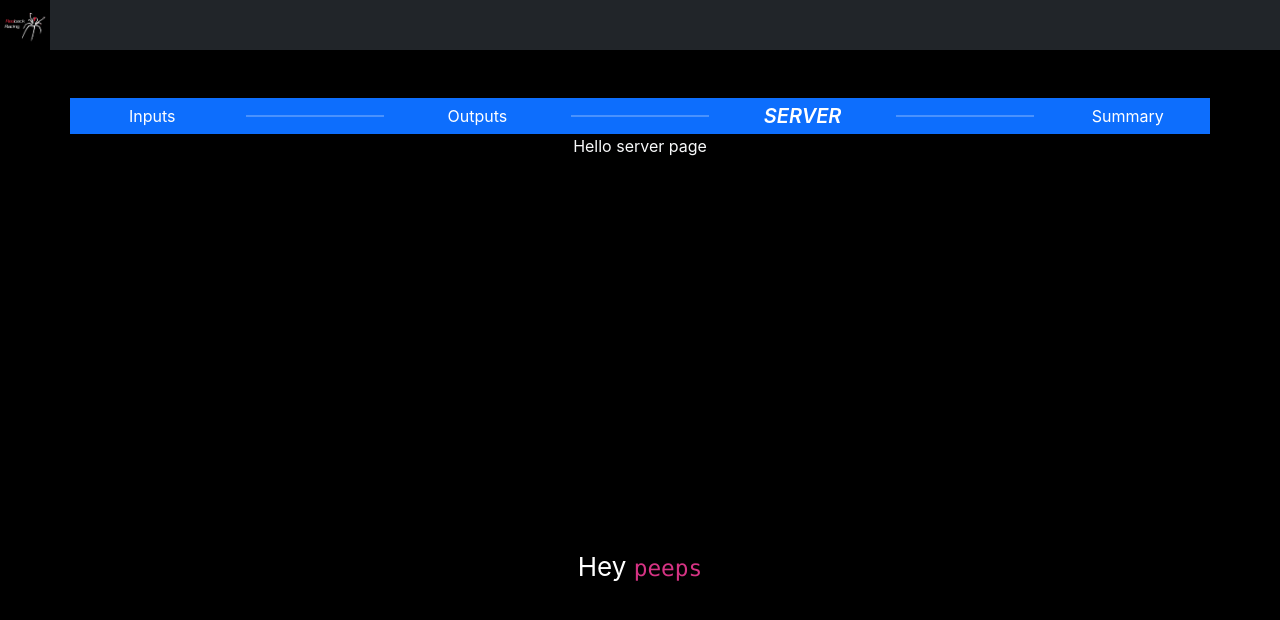
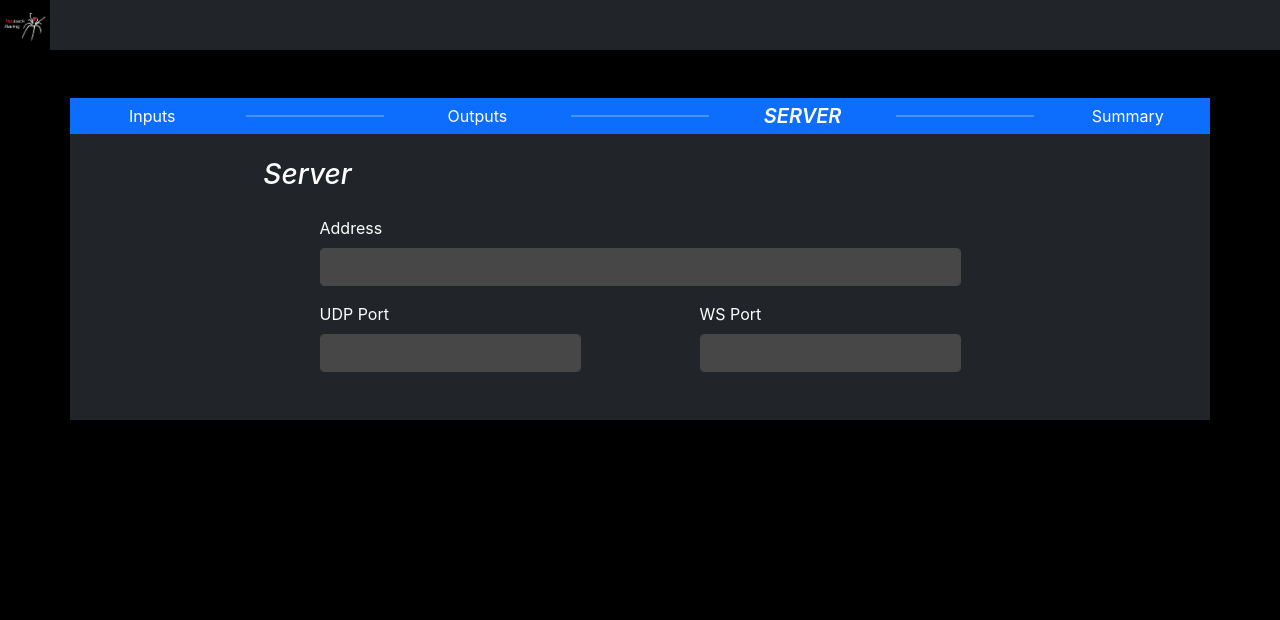
Before and after one commit to GuAiden/rb-nmp-ucf, a React (Create React App) app in the folder client/: page / in a window 1280 px wide. Both pictures are taken after a click on the link "Server". Shown: the top 620 px of the page. Built offline with nearby package versions, Linux system fonts and the light colour scheme.

Commit message:
Write server component page and state handler functions

```diff
--- a/client/src/App.tsx
+++ b/client/src/App.tsx
@@ -7,11 +7,6 @@ const App: React.FC = () => (
   <div className="App">
     <Navbar />
     <Forms />
-    <header className="App-header">
-      <p>
-        Hey <code>peeps</code>
-      </p>
-    </header>
   </div>
 );
 
--- /dev/null
+++ b/client/src/components/Forms/ServerForm/index.css
@@ -0,0 +1,18 @@
+.text-input-wrapper {
+    background-color: rgb(71, 71, 71);
+    border-color: rgb(71, 71, 71);
+    color: white;
+}
+
+.form-label-text {
+    color: white;
+    display: flex;
+    justify-content: left;
+    align-items: flex-start;
+    font-size:medium;
+}
+
+.server-header {
+    font-style: italic;
+    color: white;
+}
--- a/client/src/components/Forms/ServerForm/index.tsx
+++ b/client/src/components/Forms/ServerForm/index.tsx
@@ -1,10 +1,86 @@
 import React from 'react';
-import { Container } from 'react-bootstrap';
+import { Container, Row, Col, Form, FormControl } from 'react-bootstrap';
+import { ServerInput } from '../Input_Types';
+import './index.css';
 
-const ServerForm: React.FunctionComponent = () => (
-  <Container>
-    <p className="text-light">Hello server page</p>
-  </Container>
-);
+type ServerFormProps = {
+  onServerChange: (inputServer: ServerInput) => void;
+  server: ServerInput;
+};
+
+const ServerForm: React.FunctionComponent<ServerFormProps> = ({
+  onServerChange,
+  server,
+}: ServerFormProps) => {
+  const handleAddressChange = (
+    e: Parameters<
+      NonNullable<React.ComponentProps<typeof FormControl>['onChange']>
+    >[0],
+  ): void => {
+    onServerChange({ ...server, address: e.currentTarget.value as string });
+  };
+
+  const handleUDPChange = (
+    e: Parameters<
+      NonNullable<React.ComponentProps<typeof FormControl>['onChange']>
+    >[0],
+  ): void => {
+    onServerChange({ ...server, port: parseInt(e.currentTarget.value, 10) });
+  };
+
+  const handleWSChange = (
+    e: Parameters<
+      NonNullable<React.ComponentProps<typeof FormControl>['onChange']>
+    >[0],
+  ): void => {
+    onServerChange({ ...server, wsPort: parseInt(e.currentTarget.value, 10) });
+  };
+
+  return (
+    <Container className="bg-dark vh-60">
+      <Row>
+        <Col md={5}>
+          <h3 className="server-header mt-4"> Server </h3>
+        </Col>
+      </Row>
+      <Row className="justify-content-md-center">
+        <Col md={7}>
+          <Form.Group className="mt-3 text-light" controlId="server.address">
+            <Form.Label className="form-label-text">Address</Form.Label>
+            <Form.Control
+              type="text"
+              className="text-input-wrapper"
+              onChange={(e): void => handleAddressChange(e)}
+            />
+          </Form.Group>
+        </Col>
+      </Row>
+      <Row className="justify-content-md-center">
+        <Col md={3}>
+          <Form.Group className="mt-3 text-light" controlId="server.UDPPort">
+            <Form.Label className="form-label-text">UDP Port</Form.Label>
+            <Form.Control
+              type="text"
+              className="text-input-wrapper"
+              onChange={(e): void => handleUDPChange(e)}
+            />
+          </Form.Group>
+        </Col>
+        <Col md={1}></Col>
+        <Col md={3}>
+          <Form.Group className="mt-3 text-light" controlId="server.WSPort">
+            <Form.Label className="form-label-text">WS Port</Form.Label>
+            <Form.Control
+              type="text"
+              className="text-input-wrapper mb-5"
+              onChange={(e): void => handleWSChange(e)}
+            />
+          </Form.Group>
+        </Col>
+      </Row>
+      <Row className="h-100"></Row>
+    </Container>
+  );
+};
 
 export default ServerForm;
--- a/client/src/components/Forms/index.tsx
+++ b/client/src/components/Forms/index.tsx
@@ -34,9 +34,9 @@ const Forms: React.FunctionComponent = () => {
   //   setState({ ...state, outputs: userOutputs });
   // }
 
-  // function handleServerChange(inputServer: ServerInput): void {
-  //   setState({ ...state, server: inputServer });
-  // }
+  function handleServerChange(inputServer: ServerInput): void {
+    setState({ ...state, server: inputServer });
+  }
 
   /**
    * Changes the form to determine what component to show
@@ -54,7 +54,9 @@ const Forms: React.FunctionComponent = () => {
         <InputForm onInputChange={handleInputChange} inputList={state.inputs} />
       )}
       {form === 'OutputForm' && <OutputForm />}
-      {form === 'ServerForm' && <ServerForm />}
+      {form === 'ServerForm' && (
+        <ServerForm onServerChange={handleServerChange} server={state.server} />
+      )}
       {form === 'SummaryForm' && <SummaryForm />}
     </React.Fragment>
   );
```
